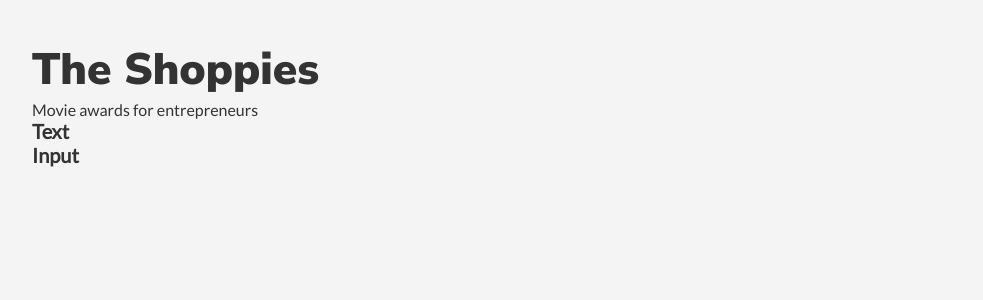
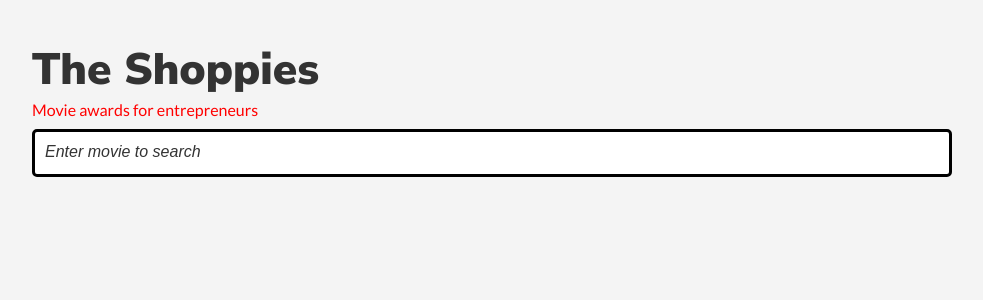
Before and after one commit to asoluka/shoppies-react, a React app: page / in a window 1280 px wide. Shown: the top 300 px of the page, without its empty margins (148-1131 px from the left). Built offline with nearby package versions, Linux system fonts and the light colour scheme; the HTML template or start-up script is replaced by a standard one.

Commit message:
Movie Search section intialized

```diff
--- a/src/App.js
+++ b/src/App.js
@@ -1,12 +1,10 @@
 import React from 'react'
-import {Text} from 'components'
+import { MovieSearchSection } from 'components'
 
 const App = () => {
   return (
     <div className="container">
-      <h1 className="title">The Shoppies</h1>
-      <p>Movie awards for entrepreneurs</p>
-      <Text />
+      <MovieSearchSection />
     </div>
   );
 };
--- a/src/components/atoms/Input/index.js
+++ b/src/components/atoms/Input/index.js
@@ -1,7 +1,16 @@
 import React from 'react'
 
-export const Input = () => {
+export const Input = ({
+  name,
+  id,
+  className,
+  placeholder
+}) => {
   return (
-    <h1>Input</h1>
+    <input
+      name={name}
+      id={id}
+      className={className}
+      placeholder={placeholder} />
   )
 }
--- a/src/components/atoms/Text/index.js
+++ b/src/components/atoms/Text/index.js
@@ -1,11 +1,23 @@
 import React from 'react'
-import {Input} from 'components'
 
-export const Text = () => {
+export const Text = ({
+  className,
+  children,
+  type
+}) => {
+  if (type == 'h1') {
+    return (
+      <h1 className={className}>{children}</h1>
+    )
+  }
+
+  if (type == 'h2') {
+    return (
+      <h2 className={className}>{children}</h2>
+    )
+  }
+
   return (
-    <>
-      <h1>Text</h1>
-      <Input />
-    </>
+    <p className={className}>{children}</p>
   )
 }
--- a/src/components/organisms/MovieSearchSection/index.js
+++ b/src/components/organisms/MovieSearchSection/index.js
@@ -1,7 +1,16 @@
 import React from 'react'
+import { Text, Input } from 'components'
 
 export const MovieSearchSection = () => {
   return (
-    <h1>Movie Search Section</h1>
+    <>
+      <Text className="title" type="h1">The Shoppies</Text>
+      <Text className="hero">Movie awards for entrepreneurs</Text>
+      <Input
+        name="search-term"
+        placeholder="Enter movie to search"
+        id="search-term"
+        className="input-control" />
+    </>
   )
 }
--- a/src/styles/style.css
+++ b/src/styles/style.css
@@ -36,3 +36,22 @@ small {
 }
 
 h1, h2, h3, h4, h5, h6, p { margin: 0; }
+
+.hero {
+  color: red;
+}
+
+.input-control {
+  margin: 10px 0;
+  width: 100%;
+  line-height: 40px;
+  border-radius: 5px;
+  border: 3px solid black;
+  padding-left: 10px;
+}
+
+input::placeholder {
+  color: #333;
+  font-size: 1.2em;
+  font-style: italic;
+}
```
Also changed, not shown: 1 other file (tests, documents, lock files or other folders).
